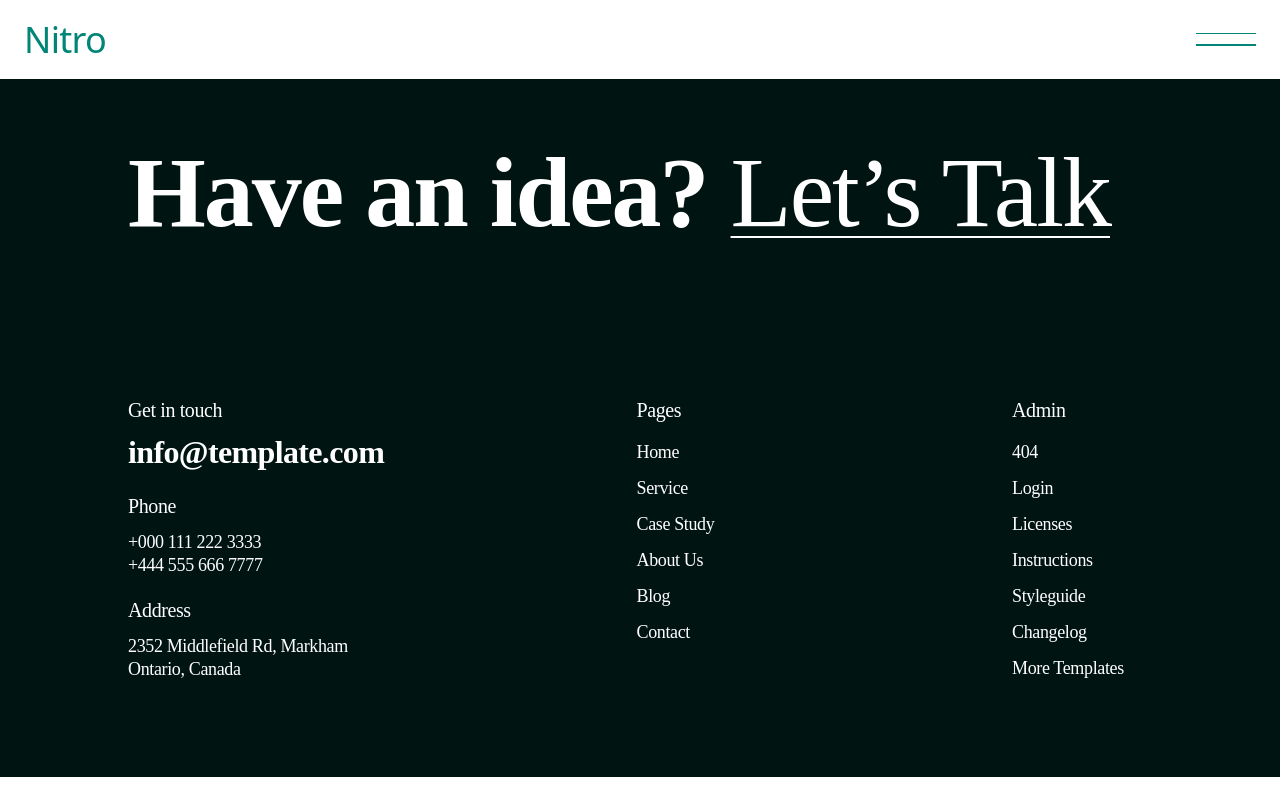
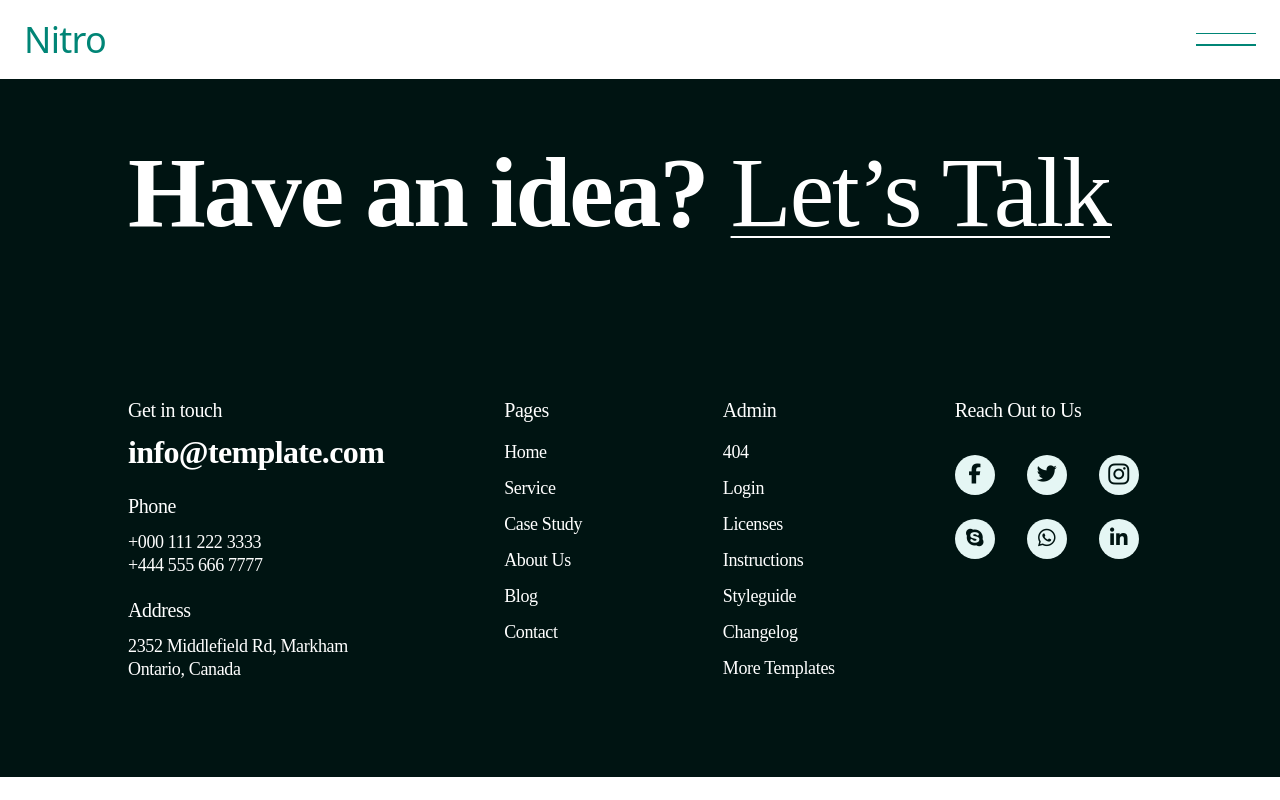
Before and after one commit to Sorel-Haller/duo, a Vue app: page / in a window 1280 px wide. Built offline with nearby package versions, Linux system fonts and the light colour scheme.

Commit message:
Added Footer section Reach us Heading and social media icons

```diff
--- a/src/components/Footer.vue
+++ b/src/components/Footer.vue
@@ -6,7 +6,7 @@
             Have an idea? <span class="font-normal underline underline-offset-10 decoration-[2px]">Let’s Talk</span>
         </h1>
     </section>
-    <div class="flex flex-col md:flex-row justify-between gap-30 pt-12 pb-8">
+    <div class="flex flex-col md:flex-row justify-between gap-[40px] md:gap-[120px] pt-12 pb-8">
       <!-- Contact Info -->
       <div class="flex flex-col w-[273px] h-[284px] gap-5">
         <div class="flex flex-col gap-2">
@@ -50,6 +50,37 @@
         </ul>
       </div>
 
+      <!-- Reach Out -->
+      <div class="w-[280px] flex flex-col gap-[24px]">
+        <div class="flex flex-col gap-[32px]">
+            <h5 class="font-[Outfit] font-medium text-[20px] leading-[26px] tracking-[-0.02em]">Reach Out to Us</h5>
+            <div class="flex flex-col gap-[24px]">
+                <div class="flex flex-row gap-[32px]">
+                    <div class="w-10 h-10 bg-[#E5F6F4] rounded-full flex justify-center items-center">
+                        <a href="#"><i class="fab fa-facebook-f text-[#001412] text-xl"></i></a>
+                    </div>
+                    <div class="w-10 h-10 bg-[#E5F6F4] rounded-full flex justify-center items-center">
+                        <a href="#"><i class="fab fa-twitter text-[#001412] text-xl"></i></a>
+                    </div>
+                    <div class="w-10 h-10 bg-[#E5F6F4] rounded-full flex justify-center items-center">
+                        <a href="#"><i class="fab fa-instagram text-[#001412] text-2xl"></i></a>
+                    </div>
+                </div>
+                <div class="flex flex-row gap-[32px]">
+                    <div class="w-10 h-10 bg-[#E5F6F4] rounded-full flex justify-center items-center">
+                        <a href="#"><i class="fab fa-skype text-[#001412] text-xl"></i></a>
+                    </div>
+                    <div class="w-10 h-10 bg-[#E5F6F4] rounded-full flex justify-center items-center">
+                        <a href="#"><i class="fab fa-whatsapp text-[#001412] text-xl"></i></a>
+                    </div>
+                    <div class="w-10 h-10 bg-[#E5F6F4] rounded-full flex justify-center items-center">
+                        <a href="#"><i class="fab fa-linkedin-in text-[#001412] text-xl"></i></a>
+                    </div>
+                </div>
+            </div>
+        </div>
+      </div>
+
     </div>
 
   </footer>
```
